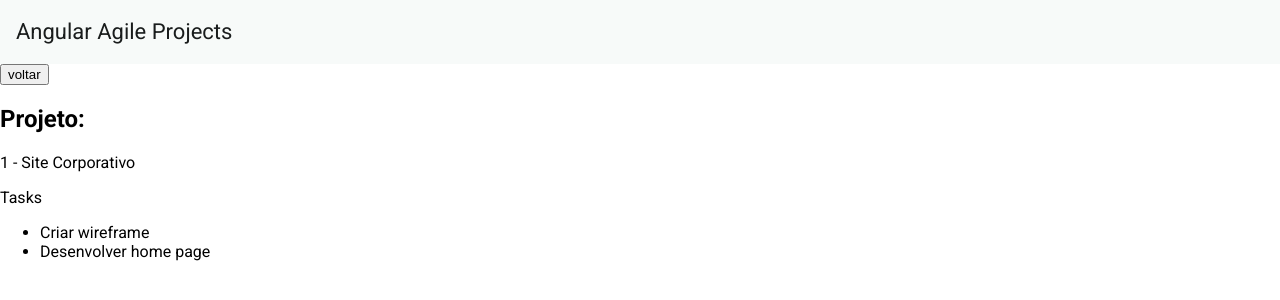
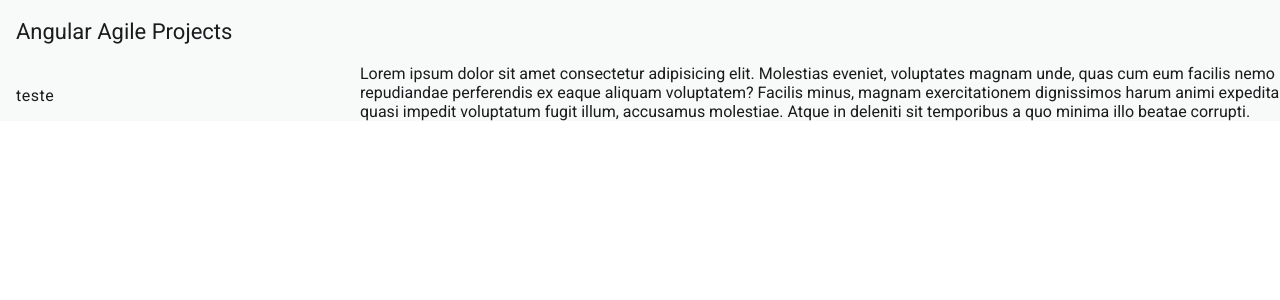
Before and after one commit to dadedeandrade/angular-agile-projects, an Angular app: page /project/1 in a window 1280 px wide. Shown: the top 300 px of the page. Built offline with nearby package versions, Linux system fonts and the light colour scheme; data requests are answered from the project's data file.

Commit message:
feat/ EditProjects - initial setup for the whole UI

```diff
--- a/src/app/app.component.html
+++ b/src/app/app.component.html
@@ -1,4 +1,8 @@
-<mat-toolbar color="primary" class="mat-elevation-z8 header">
+<mat-toolbar
+  *ngIf="!(isProjectPage && isMobile)"
+  color="primary"
+  class="mat-elevation-z8 header"
+>
   <span class="header-logo-desktop">Angular Agile Projects</span>
   <span class="header-logo-mobile">AAP</span>
 
--- a/src/app/app.component.ts
+++ b/src/app/app.component.ts
@@ -6,6 +6,8 @@ import { DialogComponent } from './components/dialog/dialog.component';
 import { MatButtonModule } from '@angular/material/button';
 import { filter, distinctUntilChanged } from 'rxjs/operators';
 import { CommonModule } from '@angular/common';
+import { Subscription } from 'rxjs';
+import { ResponsiveService } from './services/responsive.service';
 
 @Component({
   selector: 'app-root',
@@ -17,8 +19,14 @@ export class AppComponent {
   isHome: boolean = false;
   isProjectPage: boolean = false;
   isTaskPage: boolean = false;
+  subscription!: Subscription;
+  isMobile: boolean = false;
 
-  constructor(private dialog: MatDialog, private router: Router) {
+  constructor(
+    private dialog: MatDialog,
+    private router: Router,
+    private responsiveService: ResponsiveService
+  ) {
     this.router.events
       .pipe(
         filter(
@@ -48,4 +56,12 @@ export class AppComponent {
         console.log('Dados afterclose', item);
       });
   }
+
+  ngOnInit() {
+    this.subscription = this.responsiveService.isMobile$.subscribe(
+      (isMobile) => {
+        this.isMobile = isMobile;
+      }
+    );
+  }
 }
--- a/src/app/app.routes.ts
+++ b/src/app/app.routes.ts
@@ -8,7 +8,7 @@ export const routes: Routes = [
   { path: 'home', component: HomePageComponent },
   { path: 'login', component: LoginPageComponent },
   { path: 'signup', component: SignupPageComponent },
-  { path: 'project/:id', component: ProjectDetailComponent },
+  { path: 'project/:projectId', component: ProjectDetailComponent },
   //   { path: 'project/:projectId/task/:taskId', component: TaskDetailComponent },
   { path: '**', redirectTo: 'home' },
 ];
--- a/src/app/components/dialog/dialog.component.ts
+++ b/src/app/components/dialog/dialog.component.ts
@@ -73,7 +73,7 @@ export class DialogComponent implements OnInit {
   }
 
   closeDialog() {
-    this.ref.close('Closed using function');
+    this.ref.close('');
   }
 
   addNewProject() {
--- a/src/app/components/project-detail/project-detail.component.css
+++ b/src/app/components/project-detail/project-detail.component.css
@@ -0,0 +1,24 @@
+.project-detail-container {
+  display: flex;
+  flex-direction: column;
+  position: absolute;
+}
+
+.project-detail-is-mobile .project-detail-toolbar {
+  position: fixed;
+  z-index: 2;
+}
+
+.project-detail-sidenav-container {
+  flex: 1;
+}
+
+.project-detail-is-mobile .project-detail-sidenav-container {
+  flex: 1 0 auto;
+}
+
+@media (min-width: 600px) {
+  .project-detail-toolbar {
+    display: none;
+  }
+}
--- a/src/app/components/project-detail/project-detail.component.html
+++ b/src/app/components/project-detail/project-detail.component.html
@@ -1,13 +1,33 @@
-<button [routerLink]="['']" routerLinkActive="router-link-active">
-  voltar
-</button>
+<div class="project-detail-container" [class.project-detail-is-mobile]="isMobile">
+  <mat-toolbar class="project-detail-toolbar">
+    <button mat-icon-button (click)="snav.toggle()">
+      <mat-icon>menu</mat-icon>
+    </button>
+  </mat-toolbar>
 
-<div *ngIf="selectedProject">
-  <h2>Projeto:</h2>
-  <p>{{ selectedProject.id }} - {{ selectedProject.name }}</p>
+  <mat-sidenav-container
+    class="project-detail-sidenav-container"
+    [style.marginTop.px]="isMobile ? 56 : 0"
+  >
+    <mat-sidenav
+      #snav
+      [mode]="isMobile ? 'over' : 'side'"
+      [fixedInViewport]="isMobile"
+      fixedTopGap="56"
+      [opened]="!isMobile"
+    >
+      <mat-nav-list>
+        <a mat-list-item>teste</a>
+      </mat-nav-list>
+    </mat-sidenav>
 
-  <label for="taskList">Tasks</label>
-  <ul id="taskList">
-    <li *ngFor="let item of selectedProject.tasks">{{ item.title }}</li>
-  </ul>
+    <mat-sidenav-content>
+      Lorem ipsum dolor sit amet consectetur adipisicing elit. Molestias
+      eveniet, voluptates magnam unde, quas cum eum facilis nemo repudiandae
+      perferendis ex eaque aliquam voluptatem? Facilis minus, magnam
+      exercitationem dignissimos harum animi expedita quasi impedit voluptatum
+      fugit illum, accusamus molestiae. Atque in deleniti sit temporibus a quo
+      minima illo beatae corrupti.
+    </mat-sidenav-content>
+  </mat-sidenav-container>
 </div>
--- a/src/app/components/project-detail/project-detail.component.ts
+++ b/src/app/components/project-detail/project-detail.component.ts
@@ -1,31 +1,44 @@
 import { Component } from '@angular/core';
-import { ActivatedRoute, RouterModule } from '@angular/router';
-import { Project } from '../../types/Project';
-import { ProjectService } from '../../services/project.service';
-import { CommonModule, JsonPipe } from '@angular/common';
+import { ActivatedRoute } from '@angular/router';
+import { MatListModule } from '@angular/material/list';
+import { MatSidenavModule } from '@angular/material/sidenav';
+import { MatIconModule } from '@angular/material/icon';
+import { MatButtonModule } from '@angular/material/button';
+import { MatToolbarModule } from '@angular/material/toolbar';
+import { LocalStorageService } from '../../services/local-storage.service';
+import { ResponsiveService } from '../../services/responsive.service';
+import { Subscription } from 'rxjs';
 
 @Component({
-  selector: 'app-project-detail',
-  imports: [RouterModule, CommonModule, JsonPipe],
-  templateUrl: './project-detail.component.html',
-  styleUrl: './project-detail.component.css',
+  selector: 'project-detail',
+  templateUrl: 'project-detail.component.html',
+  styleUrl: 'project-detail.component.css',
+  imports: [
+    MatToolbarModule,
+    MatButtonModule,
+    MatIconModule,
+    MatSidenavModule,
+    MatListModule,
+  ],
 })
 export class ProjectDetailComponent {
-  selectedProject?: Project;
+  selectedProject;
+  subscription!: Subscription;
+  isMobile: boolean = false;
 
   constructor(
-    private projectService: ProjectService,
-    private route: ActivatedRoute
+    private route: ActivatedRoute,
+    localStorageService: LocalStorageService,
+    private responsiveService: ResponsiveService
   ) {
-    this.getProject();
+    const projectId = this.route.snapshot.params['projectId'];
+    this.selectedProject = localStorageService.getProjectById(projectId);
   }
-
-  NgOnInit(): void {}
-
-  getProject() {
-    const id = Number(this.route.snapshot.paramMap.get('id'));
-    this.projectService
-      .getItem(id)
-      .subscribe((project) => (this.selectedProject = project));
+  ngOnInit() {
+    this.subscription = this.responsiveService.isMobile$.subscribe(
+      (isMobile) => {
+        this.isMobile = isMobile;
+      }
+    );
   }
 }
--- a/src/app/services/local-storage.service.ts
+++ b/src/app/services/local-storage.service.ts
@@ -26,6 +26,11 @@ export class LocalStorageService {
   getProjects(): Project[] {
     return this.projectsSubject.getValue().projects;
   }
+  getProjectById(id: number): Project | undefined {
+    return this.projectsSubject
+      .getValue()
+      .projects.find((el) => el.id === Number(id));
+  }
 
   saveProjects(projects: Project[]): void {
     localStorage.setItem(this.storageKey, JSON.stringify({ projects }));
```
